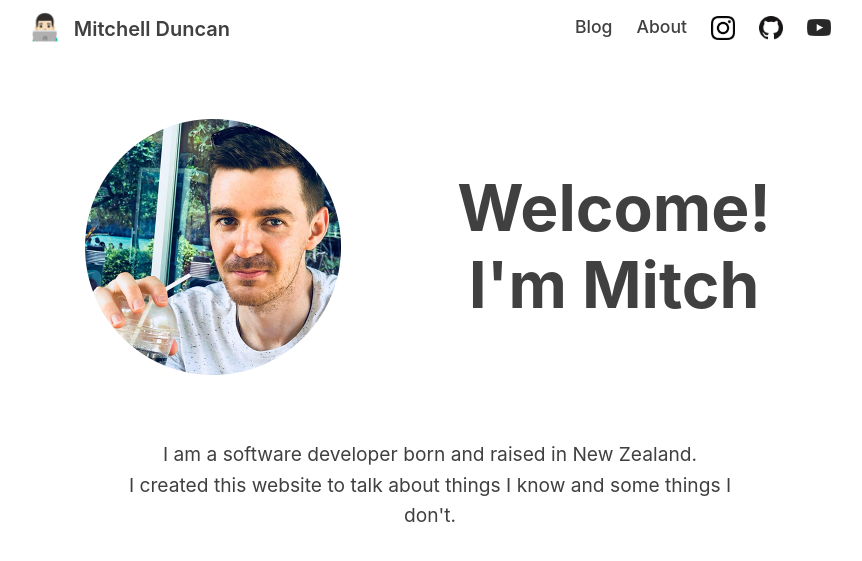
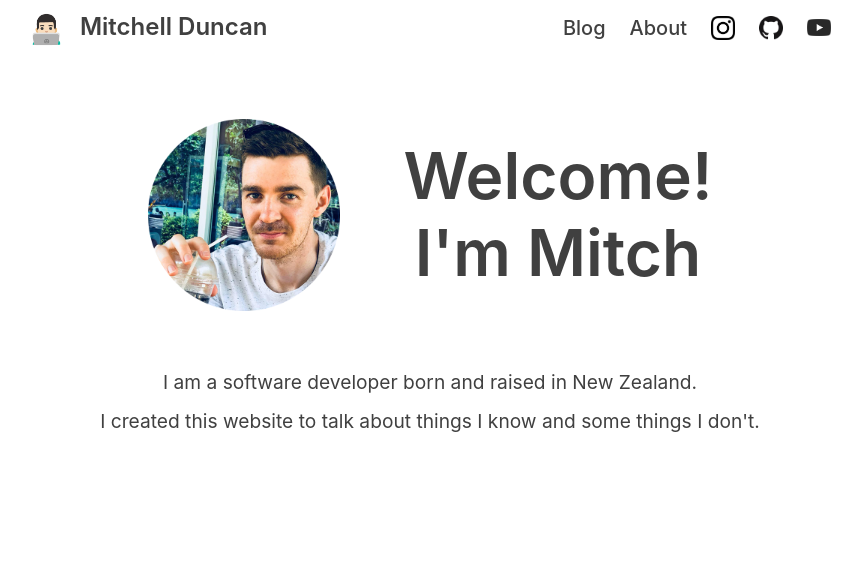
Before and after one commit to twosixmitch/twosixmitch.github.io, a Jekyll site: the page built from index.html, in a window 1280 px wide. Shown: the top 561 px of the page, without its empty margins (210-1072 px from the left). Built offline with Jekyll 4.4.1, drawn with Linux system fonts in a browser that asks for light colours.

Commit message:
Mobile friendly

```diff
--- a/_includes/header.html
+++ b/_includes/header.html
@@ -2,7 +2,10 @@
 	<nav class="nav">
 		<div class="nav-container">
 			<div class="brand">
-				<a href="/"><span class="emoji">👨🏻‍💻</span>Mitchell Duncan</a>
+				<a href="/">
+					<span class="emoji">👨🏻‍💻</span>
+					<span class="text">Mitchell Duncan</span>
+				</a>
 			</div>
 			<div class="links">
 				<a href="/blog/">Blog</a>
--- a/_sass/base/_variables.scss
+++ b/_sass/base/_variables.scss
@@ -178,11 +178,12 @@
 // Navigation
 //==============================================================================
 
-$nav-background            : rgb(256, 256, 256)                       !default;
-$nav-height                : 55px                                      !default;
+$nav-background            : rgb(256, 256, 256)                        !default;
+$nav-desktop-height        : 55px                                      !default;
+$nav-mobile-height         : 65px                                      !default;
 $nav-width                 : 850px                                     !default;
 $nav-font-color            : rgb(64, 64, 64)                         !default;
-$nav-font-color-hover      : rgb(32, 32, 32)                        !default;
+$nav-font-color-hover      : rgb(32, 32, 32)                         !default;
 $nav-font-color-alt        : rgb(64, 64, 64)                         !default;
 $nav-font-color-alt-hover  : rgb(32, 32, 32)                         !default;
 
@@ -190,7 +191,7 @@
 // Footer
 //==============================================================================
 
-$footer-background         : rgb(256, 256, 256)                       !default;
+$footer-background         : rgb(256, 256, 256)                        !default;
 $footer-height             : 55px                                      !default;
 $footer-width              : 850px                                     !default;
 $footer-font-color         : rgb(64, 64, 64)                         !default;
--- a/_sass/components/_layout.scss
+++ b/_sass/components/_layout.scss
@@ -3,9 +3,14 @@
  */
 
 #main-content {
-  margin-top: $nav-height;
+  margin-top: $nav-mobile-height;
   padding: $padding 0 0;
-  min-height: calc(100vh - 134px);
+}
+
+@include small-breakpoint {
+  #main-content {
+    margin-top: $nav-desktop-height;
+  }
 }
 
 .container {
@@ -29,40 +34,68 @@
   flex-direction: row;
   justify-content: center;
   align-items: center;
-  margin: 3rem 0 3rem 0;
-  flex: 1;
+  margin: 1.5rem 0 1.5rem 0;
 
   img {
-    display: flex;
-    max-width: 256px;
+    max-width: 128px;
     height: auto;
-    margin: 0 3.5rem;
+    padding: 0 0.5rem;
   }
 
   h1 {
-    margin: 0 3rem;
-    font-weight: 700;
-    font-size: 4rem;
+    margin: 0;
+    padding: 0 0.5rem;
+    font-weight: 600;
+    font-size: 2.5rem;
     text-align: center;
   }
-
 }
 
 .profile-bio {
   display: flex;
-  flex-direction: row;
+  flex-direction: column;
   justify-content: center;
   align-items: center;
   flex: 1;
 
-  margin: 4rem 0 3rem 0;
+  margin: 2rem 0 2rem 0;
 
   p {
-    display: flex;
+    //display: flex;
     align-items: center;
     text-align: center;
-    font-size: 120%;
-    margin: 0;
+    font-size: 1.25rem;
+    margin: 1rem 0 0 0;
     width: calc(100% - 20%);
   }
 }
+
+@include small-breakpoint {
+  .profile-intro {
+    margin: 3rem 0 3rem 0;
+
+    img {
+      max-width: 256px;
+      height: auto;
+      padding: 0 2rem;
+    }
+
+    h1 {
+      margin: 0;
+      padding: 0 2rem;
+      font-weight: 600;
+      font-size: 4rem;
+      text-align: center;
+    }
+  }
+
+  .profile-bio {
+    margin: 3rem 0 3rem 0;
+
+    p {
+      font-size: 120%;
+      margin: 0.5rem 0 0 0;
+      width: calc(100% - 10%);
+    }
+  }
+}
--- a/_sass/components/_navigation.scss
+++ b/_sass/components/_navigation.scss
@@ -8,13 +8,12 @@
     top: 0;
     left: 0;
     z-index: 3;
-    width: 100%;
+    background: $nav-background;
     transition: all 0.3s ease;
-    background: $nav-background;
 
     .nav-container {
       padding: 0 1.5rem;
-      height: $nav-height;
+      height: $nav-mobile-height;
       max-width: $nav-width;
       margin: auto;
       display: flex;
@@ -24,25 +23,21 @@
     }
 
     .brand {
-      display: flex;
-      flex-direction: row;
-
-      .emoji {
-        font-size: 1.6rem;
-        margin: 0 0.8rem 0 0;
-      }
-
       a {
+        display: flex;
         align-items: center;
         color: $nav-font-color;
-        font-weight: 600;
-        font-size: 1.25rem;
 
         &:hover,
         &:focus {
           color: $nav-font-color-hover;
           text-decoration: none;
         }
+      }
+
+      .emoji {
+        font-size: 2rem;
+        padding: 0.5rem 0.5rem 0 0.5rem;
       }
 
       .text {
@@ -60,11 +55,12 @@
       a {
         display: flex;
         align-items: center;
-        font-size: 1.1rem;
+        font-size: 1.25rem;
         font-weight: 500;
         padding: 1rem 0 1rem 1.5rem;
         margin: 0;
         color: $nav-font-color-alt;
+        line-height: 1.2;
         text-align: center;
 
         &:hover,
@@ -80,3 +76,38 @@
       }
     }
 }
+
+@include small-breakpoint {
+  .nav {
+    .nav-container {
+      height: $nav-desktop-height;
+
+      .brand {
+        a {
+          font-weight: 600;
+          font-size: 1.25rem;
+        }
+
+        .emoji {
+          font-size: 1.75rem;
+          padding: 0.5rem 1rem 0.25rem 0;
+        }
+
+        .text {
+          display: block;
+          font-weight: 600;
+          font-size: 1.5rem;
+        }
+      }
+
+      .links {
+        display: flex;
+        flex-direction: row;
+
+        a {
+          font-size: 1.25rem;
+        }
+      }
+    }
+  }
+}
--- a/index.html
+++ b/index.html
@@ -4,9 +4,10 @@
 <div class="container">
     <div class="profile-intro">
         <img src="/assets/images/profile_headshot.png" alt="profile">
-        <h1>Welcome! I'm Mitch</h1>
+        <h1>Welcome!<br>I'm Mitch</h1>
     </div>
     <div class="profile-bio">
-        <p>I am a software developer born and raised in New Zealand.<br>I created this website to talk about things I know and some things I don't.</p>
+        <p>I am a software developer born and raised in New Zealand.</p>
+        <p>I created this website to talk about things I know and some things I don't.</p>
     </div>
 </div>
```
